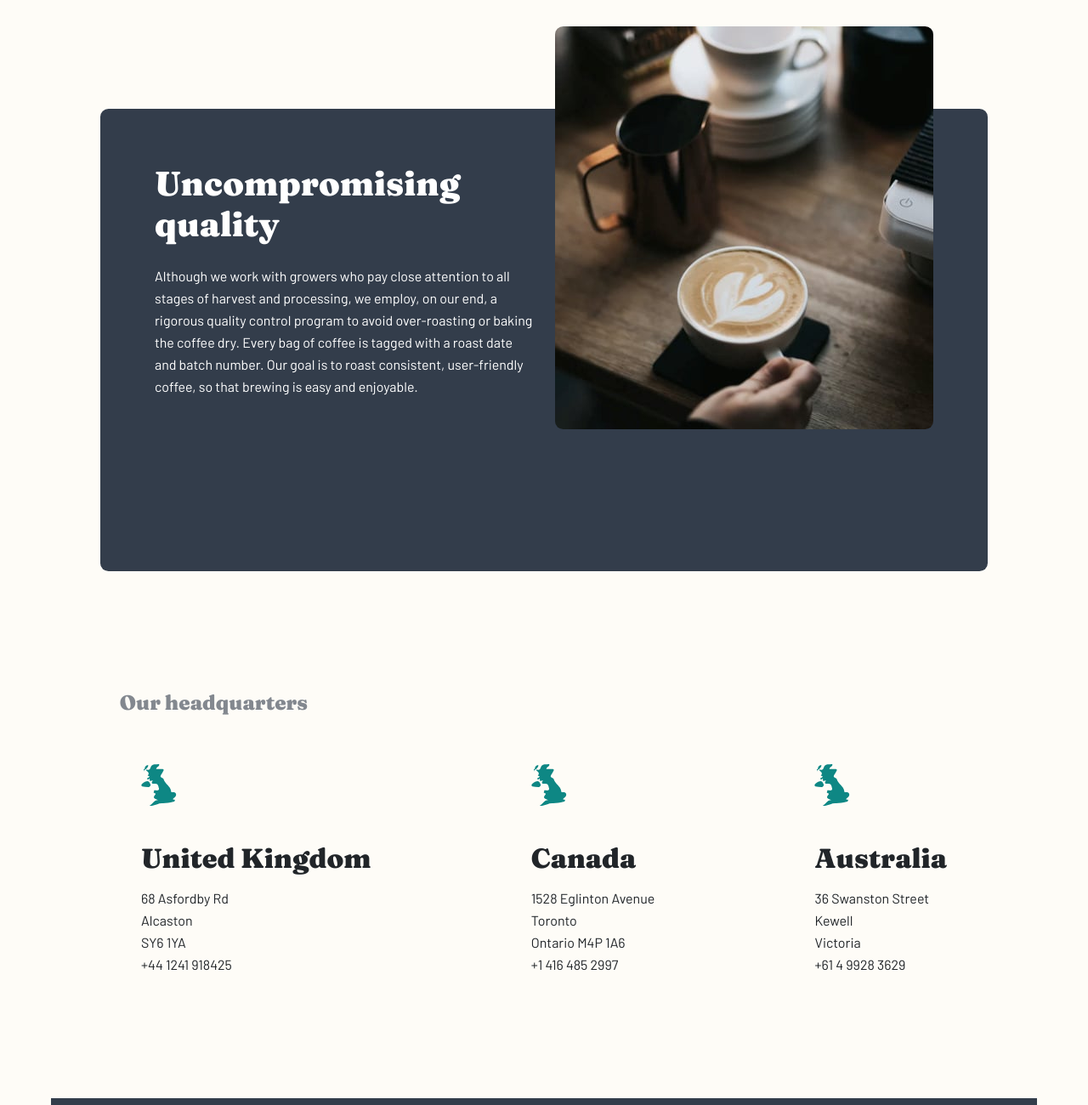
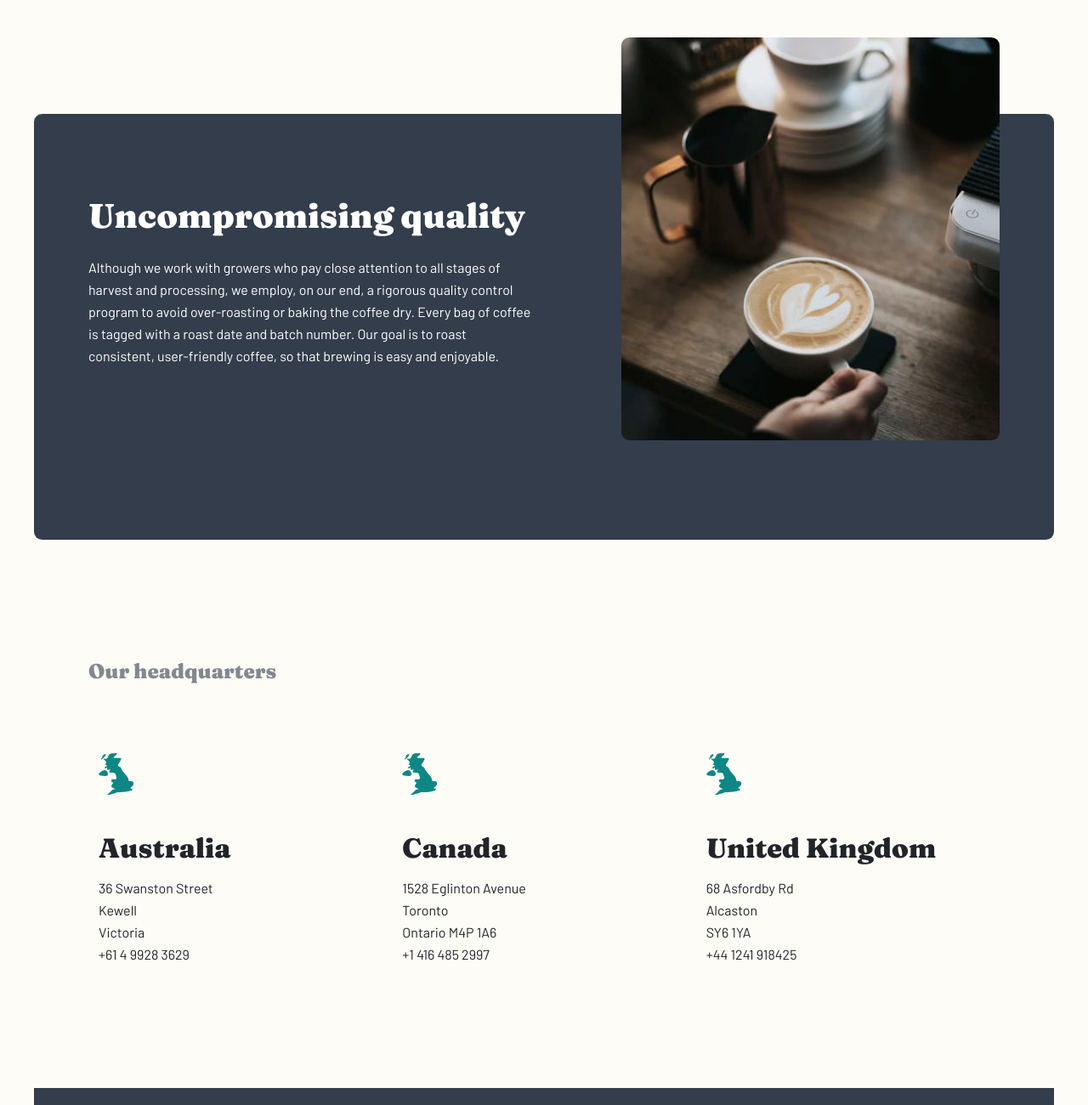
Before and after one commit to KennethPWebDevelopment/Coffee-Roasters-Website, a plain HTML site: page about.html in a window 1280 px wide. Shown: the part 1300-2600 px from the top of the page at 85% size. Drawn offline with nearby package versions, Linux system fonts and the light colour scheme.

Commit message:
update css for desktop ABOUT.html

```diff
--- a/about.css
+++ b/about.css
@@ -8,7 +8,7 @@
 
 body {
     margin: 0px;
-    padding: 0 60px;
+    padding: 0 40px;
     box-sizing: border-box;
     font-family: 'Barlow', sans-serif;
     font-size: 16px;
@@ -22,7 +22,7 @@ body {
 /* Containers */
 
 .container1 {
-    max-width: 1300px;
+    max-width: 1440px;
 }
 
 .container2 {
@@ -70,7 +70,7 @@ h4 {
     font-size: 24px;
     line-height: 32px;
     color: var(--grey);
-    margin-bottom: 3.5rem;
+    margin-bottom: 5rem;
 }
 
 li {
@@ -124,6 +124,10 @@ button:hover {
     margin-bottom: 15rem;
 }
 
+#section1 > .container-fluid > .row>* {
+    padding-left: 0px;
+}
+
 #section1Image {
     border-radius: 0.6rem;
 }
@@ -139,7 +143,7 @@ button:hover {
 #section2 {
     background-color: var(--dark-grey-blue);
     color: white;
-    padding: 4rem 4rem 11.7rem 4rem;
+    padding: 6rem 4rem 11.7rem 4rem;
     margin-bottom: 8.7rem;
     border-radius: 0.6rem;
     position: relative;
@@ -166,19 +170,8 @@ button:hover {
 
 #section3 {
     margin-bottom: 8rem;
+    padding: 0rem 4rem;
 }
-
-#hqSection {
-  display: flex;
-  justify-content: space-around;
-}
-
-
-
-
-
-
-
 
 /* Footer */
 
--- a/about.html
+++ b/about.html
@@ -60,12 +60,13 @@
 
   <!-- Section 1 -->
 
-  <section id="section1" class="container container2">
+  <section id="section1" class="container-fluid container1">
+    <div class="container-fluid">
       <div class="row">
-      <div class="col-xl-6">
+        <div class="col-lg-6">
           <img id="section1Image" src="assets/about/desktop/image-commitment.jpg" alt="">
         </div>
-      <div class="col-xl-6 section1Header">
+        <div class="col-lg-6 section1Header">
           <h2>Our commitment</h2>
           <p>We’re built on a simple mission and a commitment to doing good along the way. We want to
           make it easy for you to discover and brew the world’s best coffee at home. It all starts
@@ -77,13 +78,14 @@
           each lot to highlight tasting profiles distinctive to their native growing region.</p>
         </div>
       </div>
+    </div>
   </section>
 
   <!-- Section 2 -->
 
-  <section id="section2" class="container container2">
+  <section id="section2" class="container-fluid container1">
     <div class="row">
-      <div class="col-xl-6 section2Header">
+      <div class="col-lg-6 section2Header">
         <h2>Uncompromising quality</h2>
         <p>Although we work with growers who pay close attention to all stages of harvest and processing,
           we employ, on our end, a rigorous quality control program to avoid over-roasting or baking the
@@ -91,7 +93,7 @@
           consistent, user-friendly coffee, so that brewing is easy and enjoyable.</p>
       </div>
 
-      <div class="col-xl-6 section2ImageDiv">
+      <div class="col-lg-6 section2ImageDiv">
         <img id="section2Image" src="assets/about/desktop/image-quality.jpg" alt="">
       </div>
     </div>
@@ -99,25 +101,13 @@
 
   <!-- Section 3 -->
 
-<section id="section3">
-  <div class="container-fluid container1">
-    <div class="container-fluid container2">
+<section id="section3" class="container-fluid container1">
+
       <h4>Our headquarters</h4>
-    </div>
 
-    <div id="hqSection">
-      <div class="hqCards">
-        <img src="assets/about/desktop/illustration-uk.svg" class="" alt="">
-        <h3>United Kingdom</h3>
-        <p>68 Asfordby Rd </br> Alcaston </br> SY6 1YA </br> +44 1241 918425</p>
-      </div>
-
-      <div class="hqCards">
-        <img src="assets/about/desktop/illustration-uk.svg" class="" alt="">
-        <h3>Canada</h3>
-        <p>1528 Eglinton Avenue</br> Toronto </br> Ontario M4P 1A6 </br> +1 416 485 2997</p>
-      </div>
-
+    <div class="container-fluid">
+      <div class="row">
+        <div class="col-lg-4">
           <div class="hqCards">
             <img src="assets/about/desktop/illustration-uk.svg" class="" alt="">
             <h3>Australia</h3>
@@ -125,8 +115,27 @@
           </div>
         </div>
 
+        <div class="col-lg-4">
+          <div class="hqCards">
+            <img src="assets/about/desktop/illustration-uk.svg" class="" alt="">
+            <h3>Canada</h3>
+            <p>1528 Eglinton Avenue</br> Toronto </br> Ontario M4P 1A6 </br> +1 416 485 2997</p>
+          </div>
+
+        </div>
+
+        <div class="col-lg-4">
+          <div class="hqCards">
+            <img src="assets/about/desktop/illustration-uk.svg" class="" alt="">
+            <h3>United Kingdom</h3>
+            <p>68 Asfordby Rd </br> Alcaston </br> SY6 1YA </br> +44 1241 918425</p>
+          </div>
+
+        </div>
+      </div>
     </div>
 </section>
+
 
   <!-- Footer -->
 
--- a/style.css
+++ b/style.css
@@ -137,7 +137,7 @@ button:hover {
 #coffeeSection {
     padding: 0rem 4rem;
     position: absolute;
-    bottom: -19rem;
+    bottom: -19.5rem;
 }
 
 /* Section 2  */
```
Lines whose indentation alone changed are shown as unchanged.
